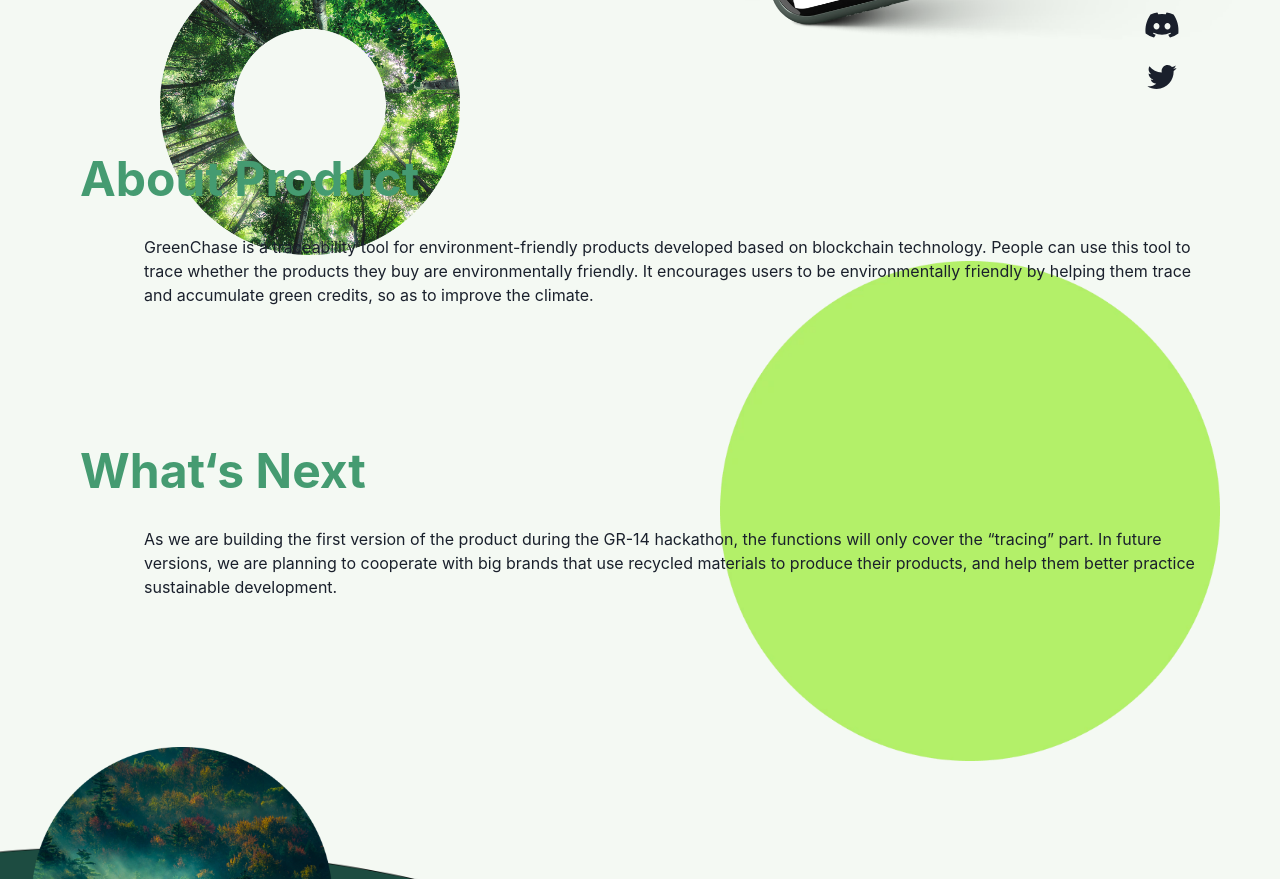
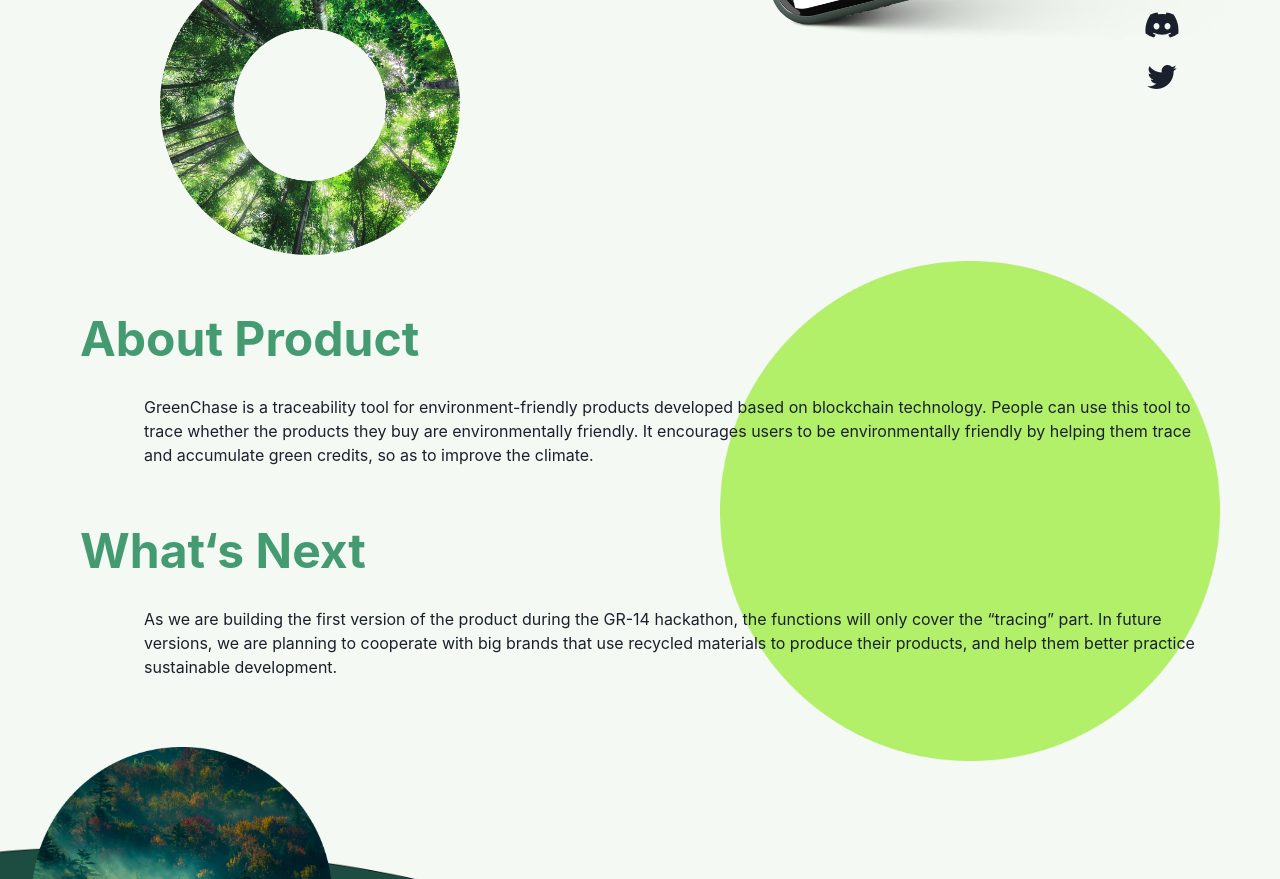
Before and after one commit to DaJoX-Lab/GreenChase, a Next.js app: page / in a window 1280 px wide. Shown: the part 720-1599 px from the top of the page. Built offline with nearby package versions, Linux system fonts and the light colour scheme.

Commit message:
update figma design

```diff
--- a/components/Banner.js
+++ b/components/Banner.js
@@ -86,7 +86,7 @@ const Banner = () => {
 				<div className='md:block lg:block hidden w-full z-0 max-w-full ml-[50vw]'>
 					<Image src={Ellipse1} alt='ellipse' height={500} width={500} />
 				</div>
-				<div className='lg:mt-[-80vh] md:block hidden mb-8 absolute pr-20 '>
+				<div className='lg:mt-[-60vh] md:block hidden mb-8 absolute pr-20 '>
 					<h1 className='text-[#459B71] text-5xl font-bold mb-8 mt-7'>
 						About Product
 					</h1>
@@ -98,7 +98,7 @@ const Banner = () => {
 						trace and accumulate green credits, so as to improve the climate.
 					</p>
 				</div>
-				<div className='lg:mt-[-40vh] md:block hidden mt-[-40vh] absolute pr-20 '>
+				<div className='lg:mt-[-30vh] md:block hidden mt-[-40vh] absolute pr-20 '>
 					<h1 className='text-[#459B71] text-5xl font-bold mb-8'>
 						What&lsquo;s Next
 					</h1>
```
